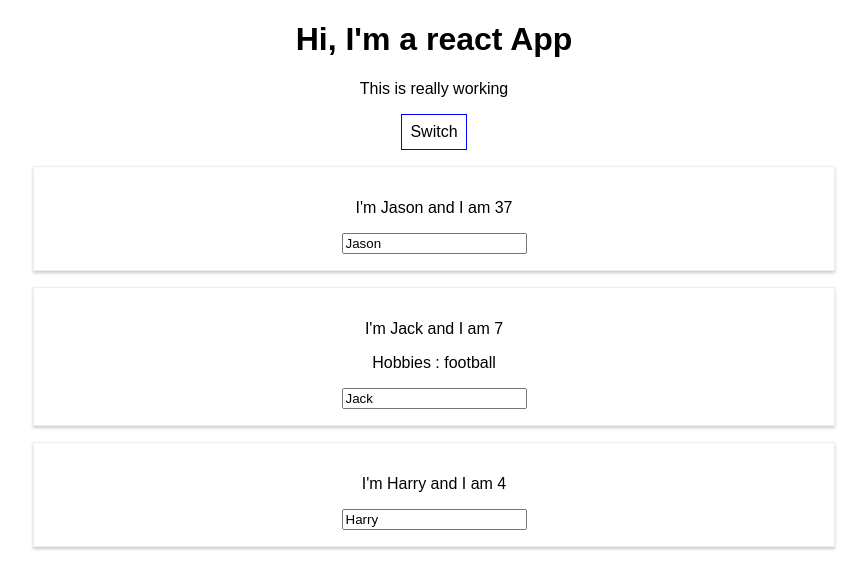
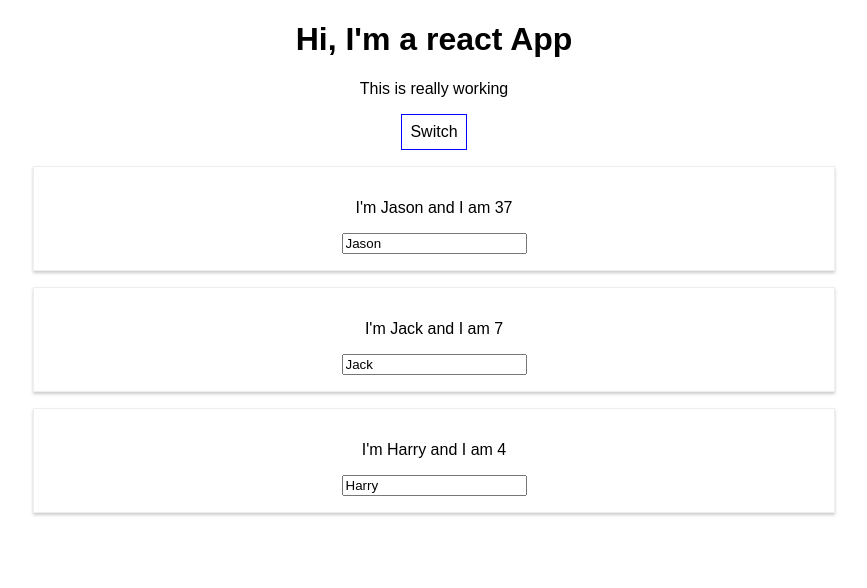
Before and after one commit to jasonpdoherty/react-complete-guide, a React (Create React App) app: page / in a window 1280 px wide. Both pictures are taken after a click on the button "Switch". Shown: the top 588 px of the page, without its empty margins (206-1073 px from the left). Built offline with nearby package versions, Linux system fonts and the light colour scheme.

Commit message:
S4, L53 - Rendering Lists dynamically

```diff
--- a/src/App.jsx
+++ b/src/App.jsx
@@ -50,16 +50,11 @@
         let persons = null;
 
         if (this.state.showPersons) {
-            persons = (<div>
-                <Person
-                    name={this.state.persons[0].name}
-                    age={this.state.persons[0].age} />
-                <Person
-                    name={this.state.persons[1].name} changed={this.namedChangedHandler}
-                    age={this.state.persons[1].age} click={this.switchNameHandler.bind(this, 'Lorna!')}>Hobbies : football</Person>
-                <Person
-                    name={this.state.persons[2].name}
-                    age={this.state.persons[2].age} />
+            persons = (
+                <div>
+                    {this.state.persons.map(person => {
+                        return <Person name={person.name} age={person.age}/>;
+                    })}
             </div>);
         }
 
```
